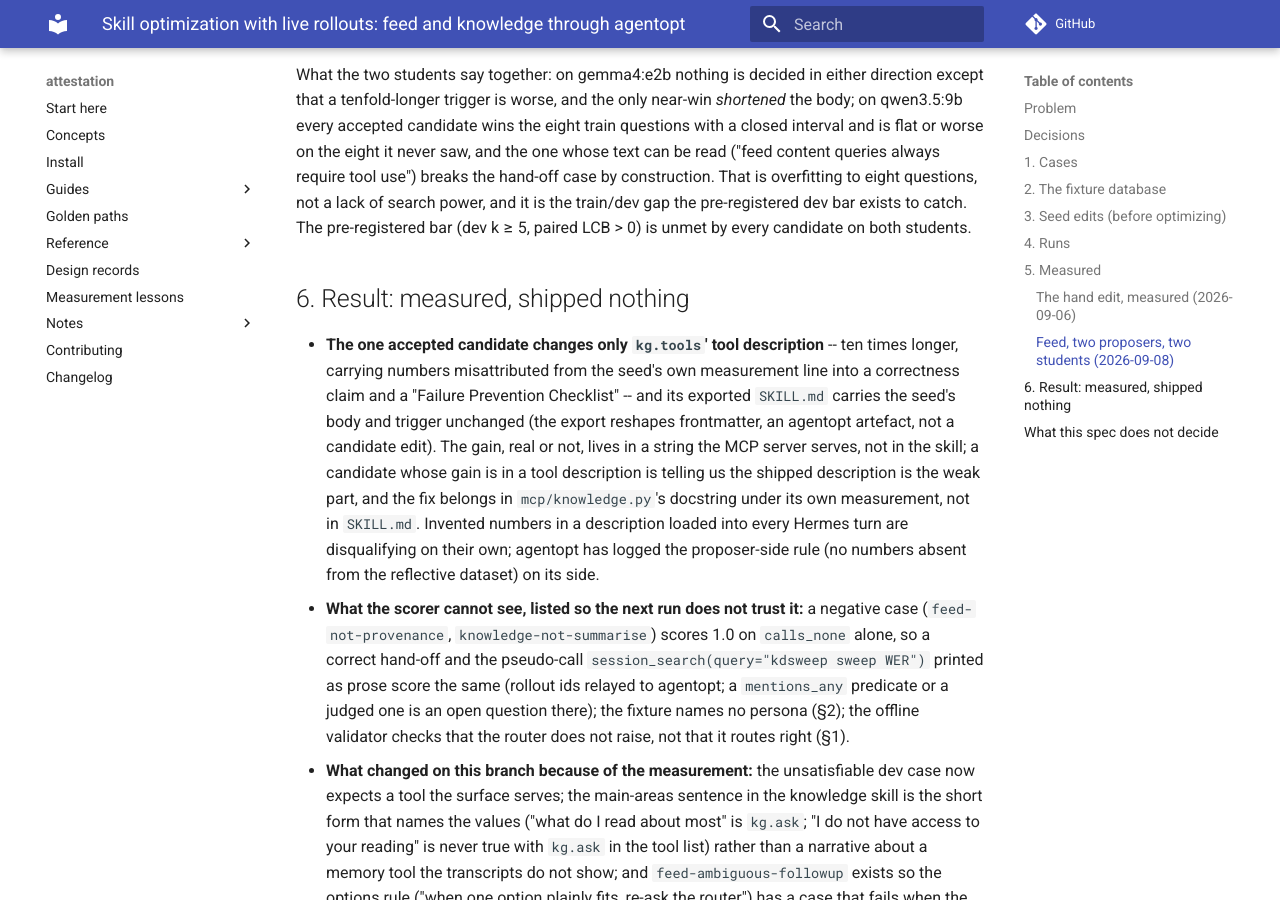
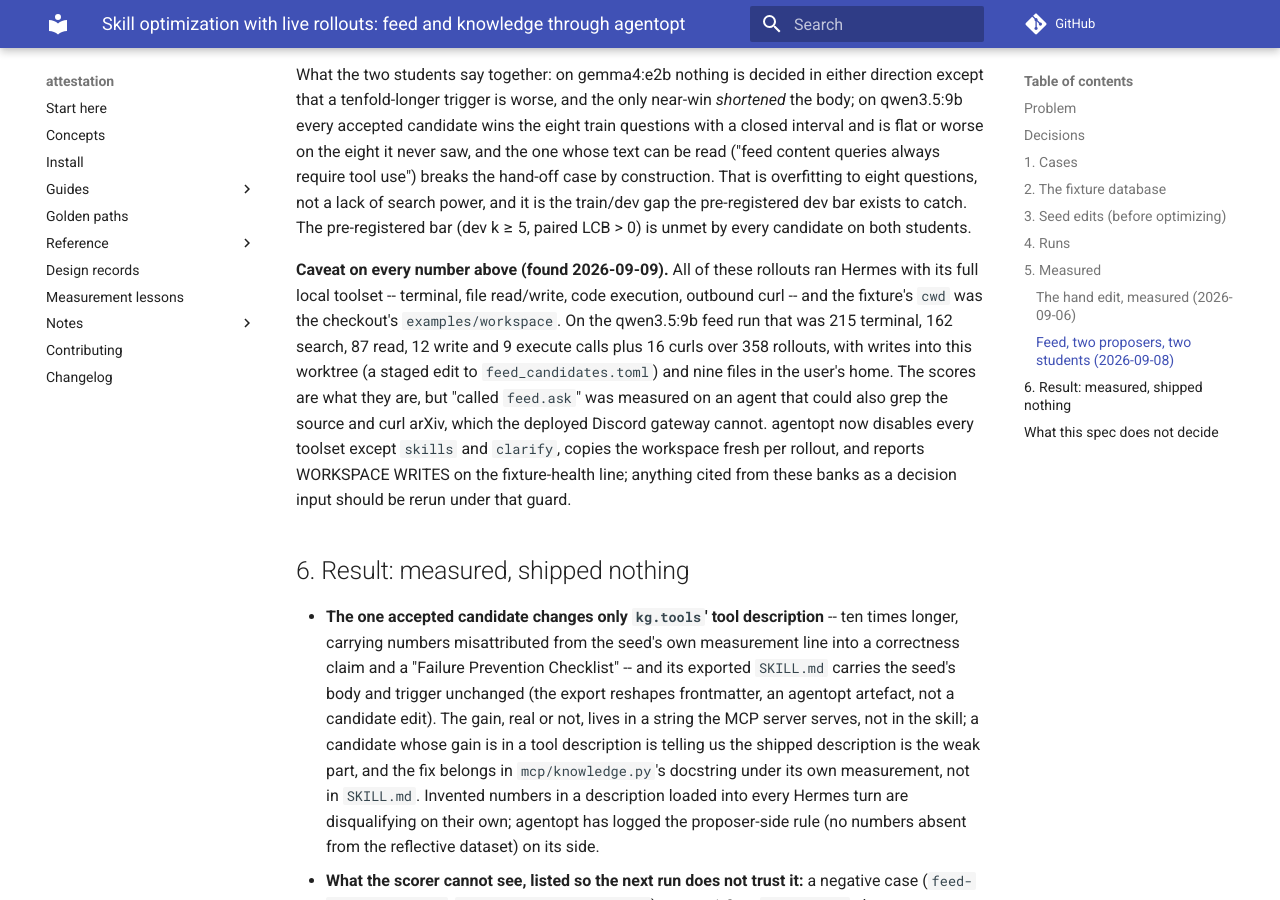
Before and after one commit to mgoldey/attestation, an MkDocs documentation site: the page built from docs/superpowers/specs/2026-09-05-skill-optimization-agentopt-design.md, in a window 1280 px wide and 900 px high, scrolled down 8416 px. Built offline with MkDocs 1.6.1 and Material for MkDocs 9.7.7, drawn with Linux system fonts in a browser that asks for light colours; comment, search, counter and statistics services are not loaded.

Commit message:
Spec 3: every banked rollout ran with Hermes's full local toolset and the checkout as cwd; recorded as a caveat on all numbers, with agentopt's sandbox as the condition for any rerun

```diff
--- a/docs/superpowers/specs/2026-09-05-skill-optimization-agentopt-design.md
+++ b/docs/superpowers/specs/2026-09-05-skill-optimization-agentopt-design.md
@@ -249,6 +249,20 @@ of search power, and it is the train/dev gap the pre-registered dev bar
 exists to catch. The pre-registered bar (dev k ≥ 5, paired LCB > 0) is
 unmet by every candidate on both students.
 
+**Caveat on every number above (found 2026-09-09).** All of these rollouts
+ran Hermes with its full local toolset -- terminal, file read/write, code
+execution, outbound curl -- and the fixture's `cwd` was the checkout's
+`examples/workspace`. On the qwen3.5:9b feed run that was 215 terminal,
+162 search, 87 read, 12 write and 9 execute calls plus 16 curls over 358
+rollouts, with writes into this worktree (a staged edit to
+`feed_candidates.toml`) and nine files in the user's home. The scores are
+what they are, but "called `feed.ask`" was measured on an agent that could
+also grep the source and curl arXiv, which the deployed Discord gateway
+cannot. agentopt now disables every toolset except `skills` and `clarify`,
+copies the workspace fresh per rollout, and reports WORKSPACE WRITES on
+the fixture-health line; anything cited from these banks as a decision
+input should be rerun under that guard.
+
 ## 6. Result: measured, shipped nothing
 
 - **The one accepted candidate changes only `kg.tools`' tool description**
```
